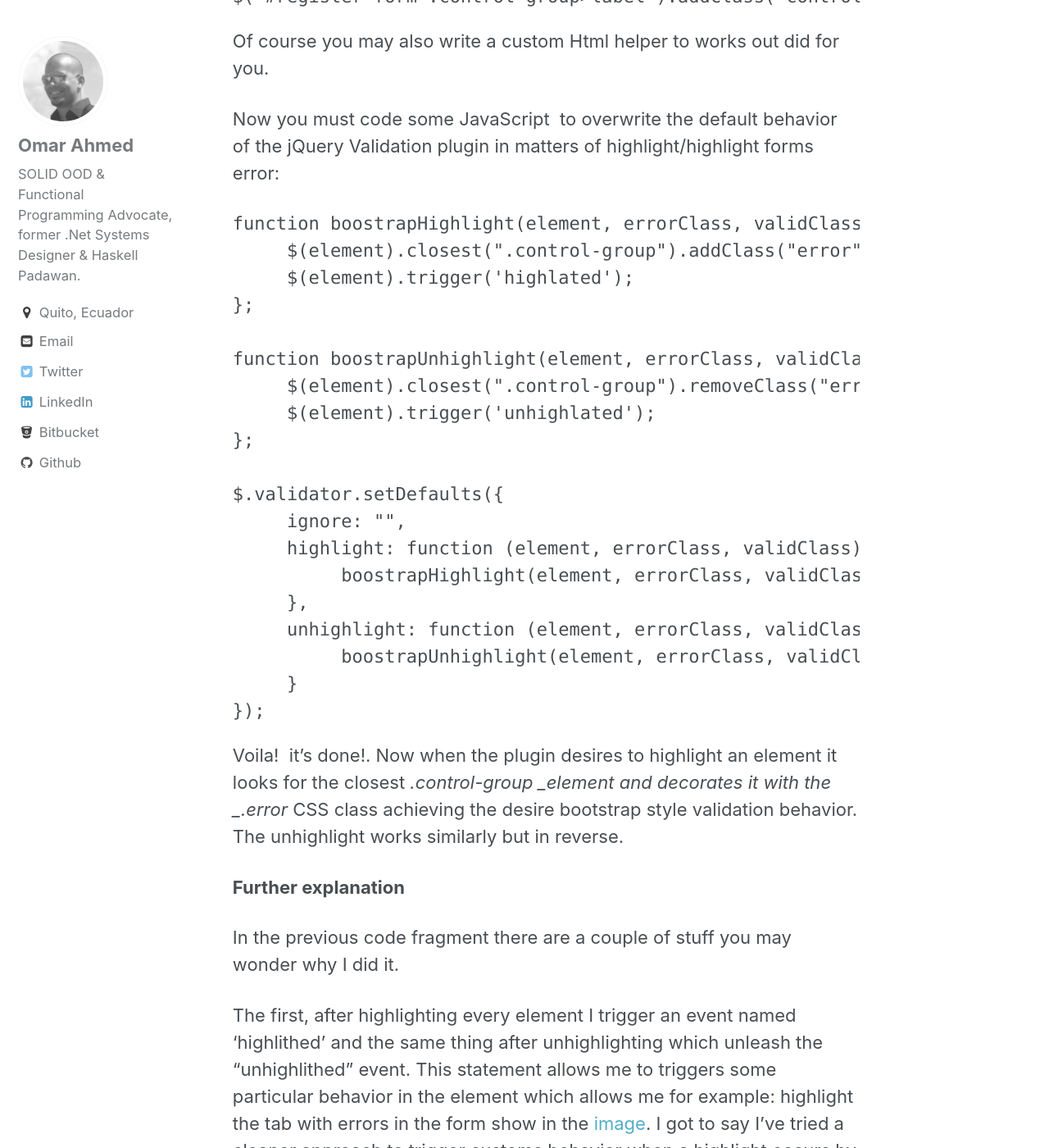
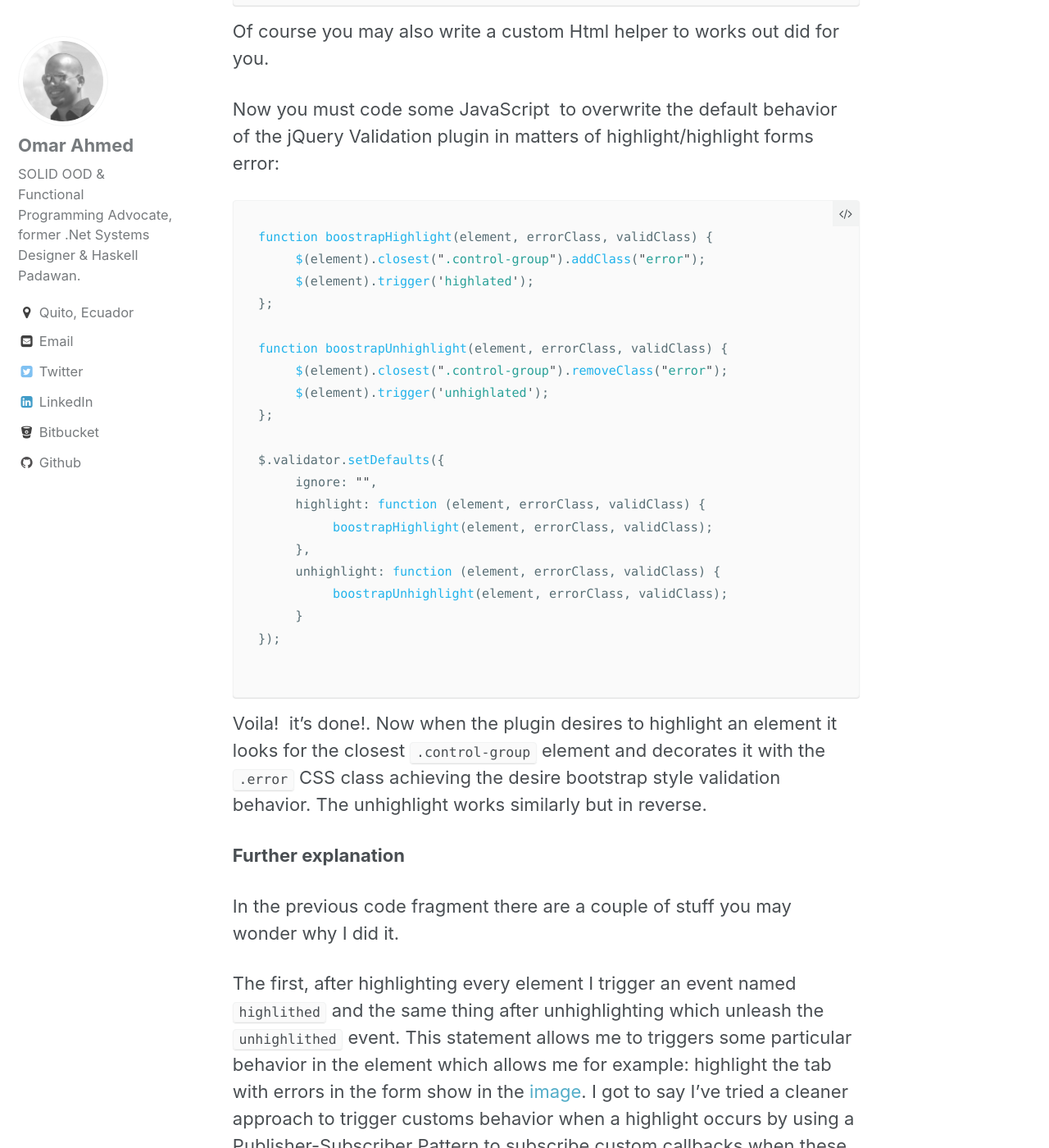
Before and after one commit to nebtrx/nebtrx.github.io, a Jekyll site: the page built from _posts/2013-01-20-asp-net-mvc3mvc4-unobtrusive-validation-with-twitter-bootstrap-style-views.md, in a window 1280 px wide and 1400 px high, scrolled down 1366 px. Shown: the whole window at 82% size. Built offline with Jekyll 4.4.1, drawn with Linux system fonts in a browser that asks for light colours; some of the changed lines change nothing that is shown; some of the changed text lies outside the part shown.

Commit message:
Fix first post

````diff
--- a/_posts/2013-01-20-asp-net-mvc3mvc4-unobtrusive-validation-with-twitter-bootstrap-style-views.md
+++ b/_posts/2013-01-20-asp-net-mvc3mvc4-unobtrusive-validation-with-twitter-bootstrap-style-views.md
@@ -11,31 +11,32 @@ tags:
 - Unobtrusive Validation
 ---
 
-**Introduction**
-
 If you're working with ASP.NET MVC3/MVC4 and you're opting to enhance your views with [Twitter Bootstrap](http://twitter.github.com/bootstrap/)  front-end toolkit, which is an excellent tool  for rapidly developing web applications, you may encounter some obstacles in your way while enabling client side unobtrusive validation. As you may know this feature is achieve through  the co-op of two JavaScript plugins: [jQuery Validation](http://docs.jquery.com/Plugins/Validation) and  [MVC 3 Unobtrusive jQuery Validation](http://nraykov.wordpress.com/2011/06/06/asp-net-mvc-3-unobtrusive-client-side-validation/).
 
 **The real stuff.**
 
 This is what you wanna get:
 
-[![Desired Client Validation Behavior]({{ site.baseurl }}/assets/capture1.png)](http://trialexpired.files.wordpress.com/2013/01/capture1.png)
+![Desired Client Validation Behavior]({{ site.baseurl }}/assets/capture1.png){:class="img-responsive"}
 
 **The code**
 
-In order to achieve that you may follow a couple of ways, but with the exception of modifying the CSS styles of the MVC 3 Unobtrusive jQuery Validation Plugin, most of them lead to the same end: modify the highlight/unhighlight handlers to obtain the desire effect. This is easy, but  first you have to layout the view using the _.control-group_ and _.controls_ style classes as the following example shows:
+In order to achieve that you may follow a couple of ways, but with the exception of modifying the CSS styles of the MVC 3 Unobtrusive jQuery Validation Plugin, most of them lead to the same end: modify the highlight/unhighlight handlers to obtain the desire effect. This is easy, but  first you have to layout the view using the `.control-group` and `.controls` style classes as the following example shows:
 
-[![Code Snippet]({{ site.baseurl }}/assets/capture21.png)](http://trialexpired.files.wordpress.com/2013/01/capture21.png)
+![Code Snipet]({{ site.baseurl }}/assets/capture21.png){:class="img-responsive"}
 
 Once did this for every form field you should proceed to write some jQuery code to ensure the label get the right style because the ASP.NET MVC3 Html.LabelFor helper wont let you add custom HTML attributes. So..
 
-<pre>$("#register-form .control-group>label").addClass('control-label');</pre>
+``` javascript
+$("#register-form .control-group>label").addClass('control-label');
+```
 
 Of course you may also write a custom Html helper to works out did for you.
 
 Now you must code some JavaScript  to overwrite the default behavior of the jQuery Validation plugin in matters of highlight/highlight forms error:
 
-<pre>function boostrapHighlight(element, errorClass, validClass) {
+``` javascript
+function boostrapHighlight(element, errorClass, validClass) {
      $(element).closest(".control-group").addClass("error");
      $(element).trigger('highlated');
 };
@@ -53,15 +54,17 @@ $.validator.setDefaults({
      unhighlight: function (element, errorClass, validClass) {
           boostrapUnhighlight(element, errorClass, validClass);
      }
-});</pre>
+});
 
-Voila!  it's done!. Now when the plugin desires to highlight an element it looks for the closest _.control-group _element and decorates it with the _.error_ CSS class achieving the desire bootstrap style validation behavior. The unhighlight works similarly but in reverse.
+```
+
+Voila!  it's done!. Now when the plugin desires to highlight an element it looks for the closest `.control-group` element and decorates it with the `.error` CSS class achieving the desire bootstrap style validation behavior. The unhighlight works similarly but in reverse.
 
 **Further explanation**
 
 In the previous code fragment there are a couple of stuff you may wonder why I did it.
 
-The first, after highlighting every element I trigger an event named 'highlithed' and the same thing after unhighlighting which unleash the "unhighlithed" event. This statement allows me to triggers some particular behavior in the element which allows me for example: highlight the tab with errors in the form show in the [image](#desired). I got to say I've tried a cleaner approach to trigger customs behavior when a highlight occurs by using a Publisher-Subscriber Pattern to subscribe custom callbacks when these functions(highlight/unhighlight) were called but it turns out in a asynchronous mess when you a couple of forms in the same page. So in the end I prefer to use jQuery [custom events](http://dailyjs.com/2009/11/14/jquery-custom-events/) which provide a built in means to use the publish subscribe pattern in a way that is functionally equivalent.
+The first, after highlighting every element I trigger an event named `highlithed` and the same thing after unhighlighting which unleash the `unhighlithed` event. This statement allows me to triggers some particular behavior in the element which allows me for example: highlight the tab with errors in the form show in the [image](#desired). I got to say I've tried a cleaner approach to trigger customs behavior when a highlight occurs by using a Publisher-Subscriber Pattern to subscribe custom callbacks when these functions(highlight/unhighlight) were called but it turns out in a asynchronous mess when you a couple of forms in the same page. So in the end I prefer to use jQuery [custom events](http://dailyjs.com/2009/11/14/jquery-custom-events/) which provide a built in means to use the publish subscribe pattern in a way that is functionally equivalent.
 
 The second, when I override the defaults of the jQuery Validation Plugin I set the ignore property to none(""). This allows the validation to ignore none DOM elements and highlight/unhighlight even the hidden elements.
 
````
Also changed, not shown: images/capture1.png (added), images/capture21.png (added).
